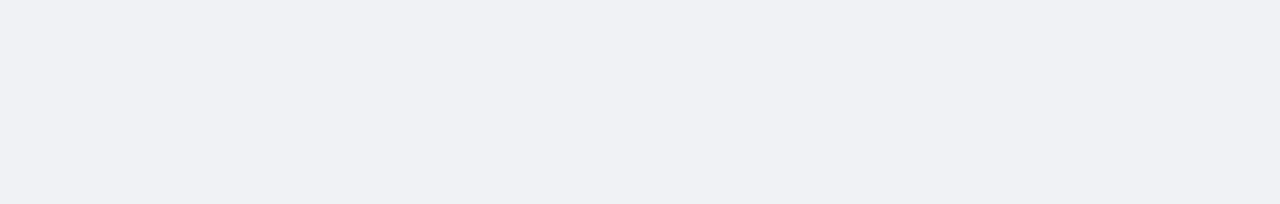
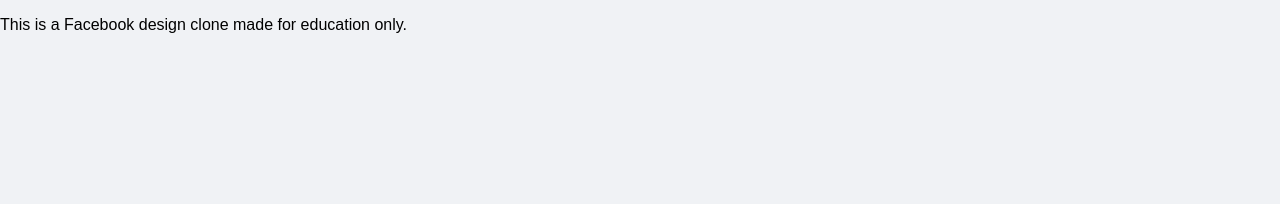
Before and after one commit to muhammadsaeedbari/Fbook, a plain HTML site: page index.html in a window 1280 px wide. Shown: the top 204 px of the page. Drawn offline with Linux system fonts and the light colour scheme.

Commit message:
Add educational purpose paragraph to index.html
Added a paragraph explaining the purpose of the project.

```diff
--- a/index.html
+++ b/index.html
@@ -7,6 +7,8 @@
     <link rel="stylesheet" href="style.css">
 </head>
 <body>
+    <p>This is a Facebook design clone made for education only.</p>
+
   <div id="master">
     <div id="left">
      <img src="./images/snip face.PNG" alt="Facebook">
```
